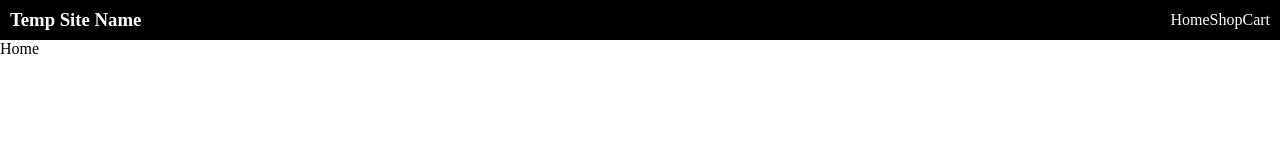
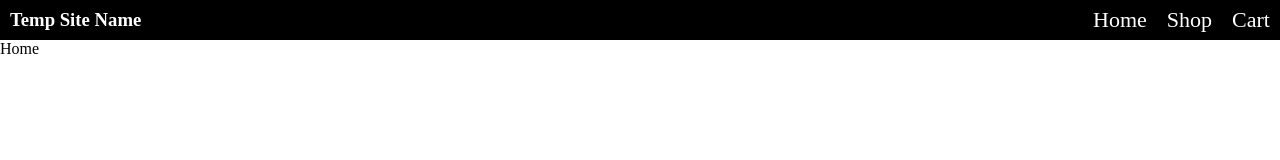
Before and after one commit to robisonwebdev/shopping-cart, a React (Create React App) app: page / in a window 1280 px wide. Shown: the top 160 px of the page. Built offline with nearby package versions, Linux system fonts and the light colour scheme; a web font is replaced by a local one.

Commit message:
Set font-size of 22px and gap of 20px on #navLinks

```diff
--- a/src/styles/Navbar.css
+++ b/src/styles/Navbar.css
@@ -15,6 +15,8 @@ nav {
   flex-direction: row;
   justify-content: space-evenly;
   align-items: center;
+  gap: 20px;
 
+  font-size: 22px;
   list-style: none;
 }
```
